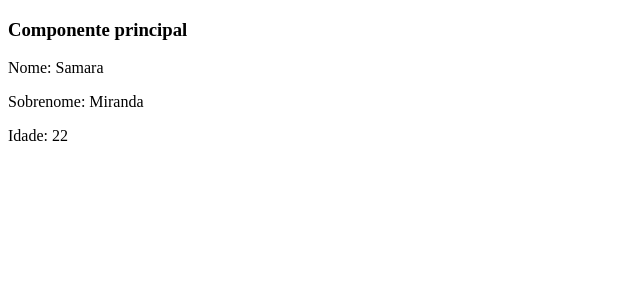
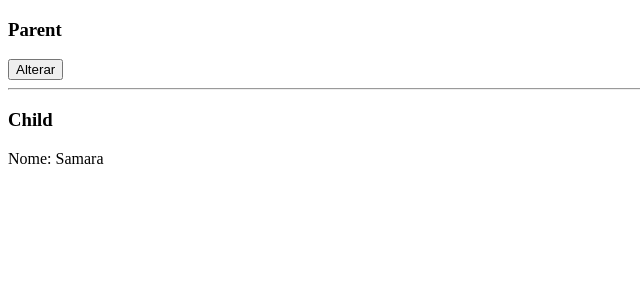
Before and after one commit to samaramiranda/Estudo-Javascript-HTML, a React (Create React App) app in the folder Conteudo-geral/ReactJS/Curso-reactJS-basico/app2/: page / in a window 1280 px wide. Shown: the top 300 px of the page, without its empty margins (0-640 px from the left). Built offline with nearby package versions, Linux system fonts and the light colour scheme.

Commit message:
Aula 039 - Fluxo de dados na React App - Fluxo 1

```diff
--- a/Conteudo-geral/ReactJS/Curso-reactJS-basico/app2/src/App.js
+++ b/Conteudo-geral/ReactJS/Curso-reactJS-basico/app2/src/App.js
@@ -1,18 +1,22 @@
 import React from 'react';
-import Identificacao from "./components/Identificacao"
+import Child from "./components/Child"
 
 class App extends React.Component {
+  state = {
+    nome: "Samara"
+  }
 
-  state = {
-    nome: "Samara",
-    sobrenome: "Miranda"
+  alterar = () => {
+    this.setState({ nome: "Miranda" })
   }
 
   render() {
     return (
       <div>
-        <h3>Componente principal</h3>
-        <Identificacao nome={this.state.nome} sobrenome={this.state.sobrenome}></Identificacao>
+        <h3>Parent</h3>
+        <button onClick={this.alterar}>Alterar</button>
+        <hr />
+        <Child nome={this.state.nome}></Child>
       </div>
     )
   }
--- /dev/null
+++ b/Conteudo-geral/ReactJS/Curso-reactJS-basico/app2/src/components/Child.js
@@ -0,0 +1,14 @@
+import React, { Component } from 'react';
+
+class Child extends Component {
+  render() {
+    return (
+      <div>
+        <h3>Child</h3>
+        <p>Nome: {this.props.nome}</p>
+      </div>
+    );
+  }
+}
+
+export default Child;
--- a/Conteudo-geral/ReactJS/Curso-reactJS-basico/app2/src/components/Idade.js
+++ /dev/null
@@ -1,11 +0,0 @@
-import React, {Component} from "react"
-
-class Idade extends Component {
-  render() {
-    return (
-      <p>Idade: 22</p>
-    );
-  }
-}
-
-export default Idade;
--- a/Conteudo-geral/ReactJS/Curso-reactJS-basico/app2/src/components/Identificacao.js
+++ /dev/null
@@ -1,16 +0,0 @@
-import React, { Component } from 'react';
-import Idade from "./Idade"
-
-class Identificacao extends Component {
-  render() {
-    return (
-      <div>
-        <p>Nome: {this.props.nome}</p>
-        <p>Sobrenome: {this.props.sobrenome}</p>
-        <Idade></Idade>
-      </div>
-    );
-  }
-}
-
-export default Identificacao;
```
